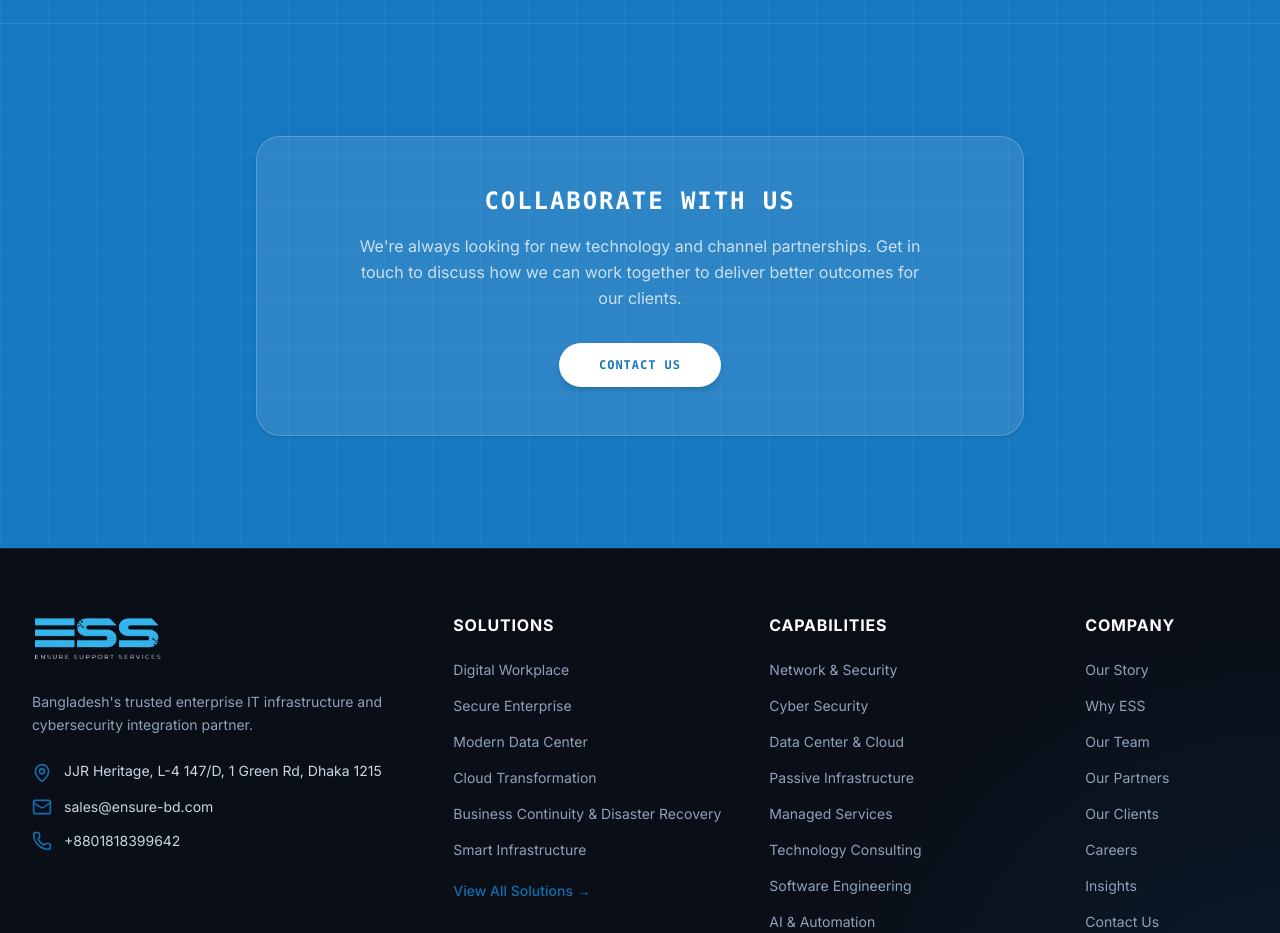
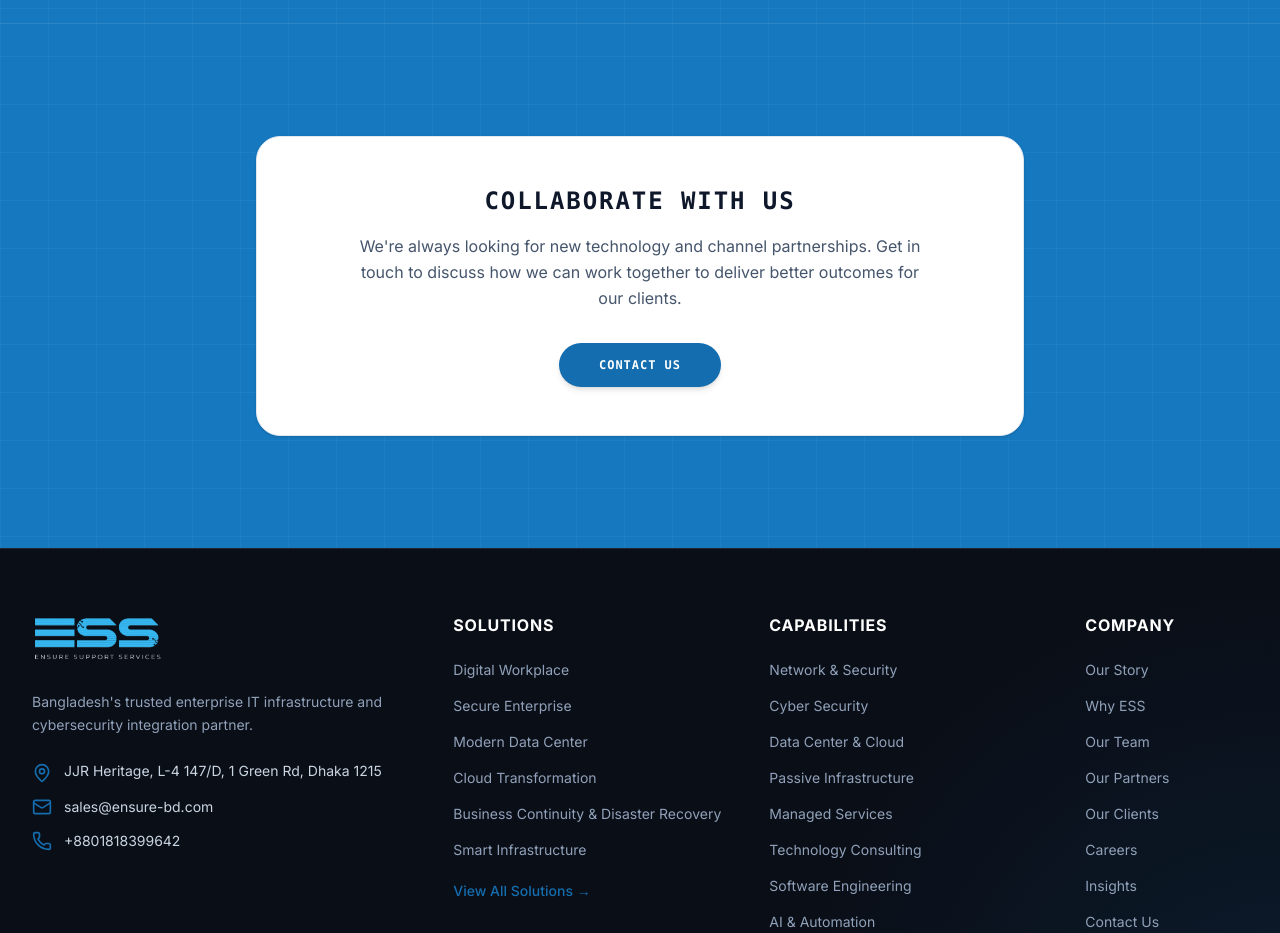
Before and after one commit to Eshika-Biswas/ESSL-Website, a Next.js app: page /about/partners in a window 1280 px wide. Shown: the part 2040-2973 px from the top of the page. Built offline with nearby package versions, Linux system fonts and the light colour scheme.

Commit message:
Update Collaborate With Us CTA card to solid white background

```diff
--- a/components/PartnersSection.tsx
+++ b/components/PartnersSection.tsx
@@ -359,21 +359,21 @@ export default function PartnersSection() {
       {/* Collaborate CTA Section */}
       <section className="relative w-full py-28 overflow-hidden">
         <div className="relative z-10 max-w-6xl mx-auto px-6">
-          <div className="relative overflow-hidden w-full max-w-3xl mx-auto rounded-3xl p-8 sm:p-12 shadow-sm border border-white/20 bg-white/10 text-center">
+          <div className="relative overflow-hidden w-full max-w-3xl mx-auto rounded-3xl p-8 sm:p-12 shadow-sm border border-slate-200 bg-white text-center">
             <div className="relative z-10 max-w-2xl mx-auto flex flex-col items-center">
               <h3
-                className="text-xl sm:text-2xl font-bold tracking-widest text-white uppercase font-mono mb-4"
+                className="text-xl sm:text-2xl font-bold tracking-widest text-slate-900 uppercase font-mono mb-4"
                 style={{ letterSpacing: '0.08em' }}
               >
                 COLLABORATE WITH US
               </h3>
-              <p className="text-sm sm:text-base leading-relaxed text-white/75 mb-8 max-w-xl">
+              <p className="text-sm sm:text-base leading-relaxed text-slate-600 mb-8 max-w-xl">
                 We&apos;re always looking for new technology and channel partnerships.
                 Get in touch to discuss how we can work together to deliver better outcomes for our clients.
               </p>
               <Link
                 href="/contact"
-                className="inline-flex items-center justify-center rounded-full px-10 py-3.5 text-xs font-bold tracking-widest text-[rgb(22,120,191)] bg-white font-mono hover:opacity-90 hover:scale-105 transition-all duration-300 shadow-md hover:shadow-lg"
+                className="inline-flex items-center justify-center rounded-full px-10 py-3.5 text-xs font-bold tracking-widest text-white bg-[rgb(20,109,174)] font-mono hover:opacity-90 hover:scale-105 transition-all duration-300 shadow-md hover:shadow-lg"
                 style={{ letterSpacing: '0.08em' }}
               >
                 CONTACT US
```
